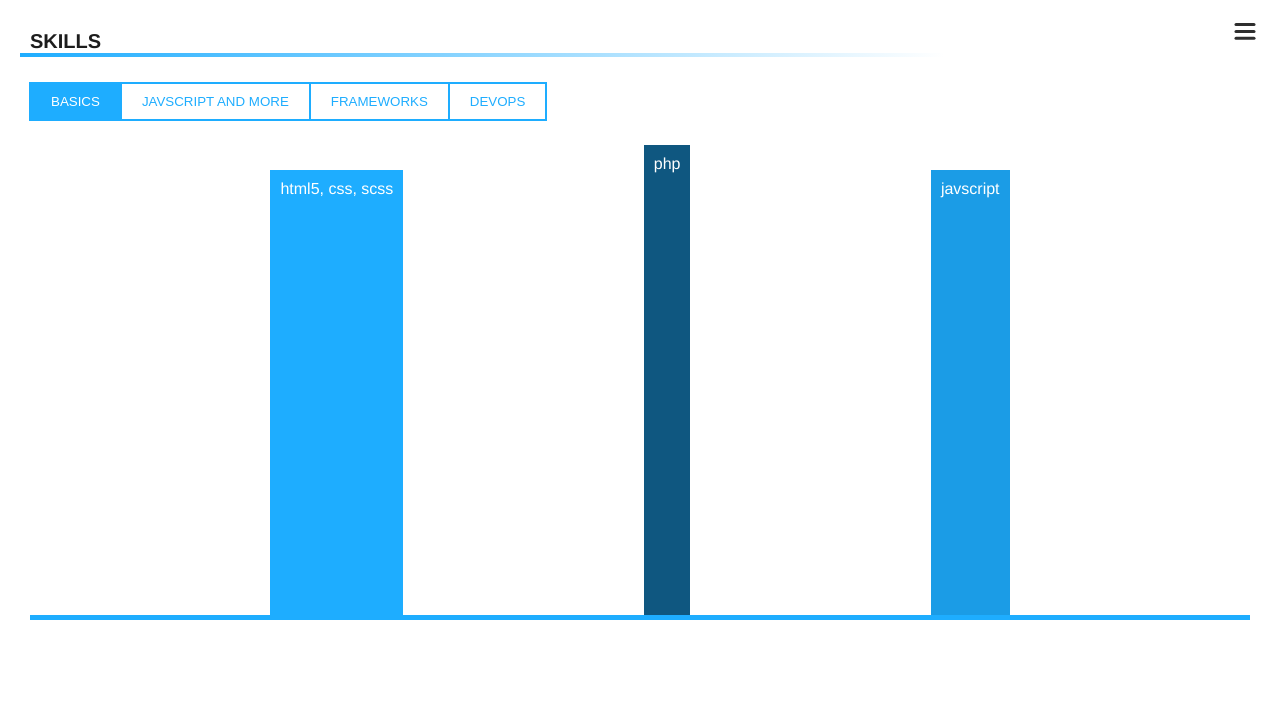
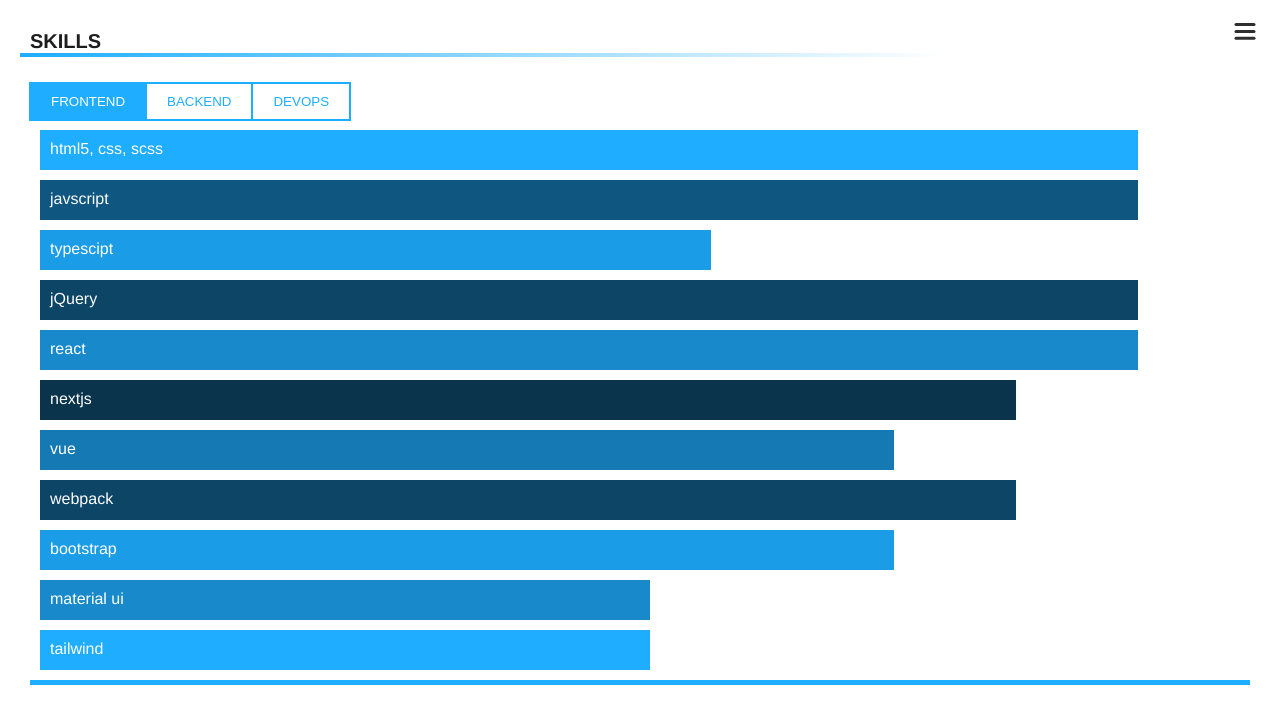
Before and after one commit to captain-fatbeard/personal-website, a Next.js app: page /skills in a window 1280 px wide. Shown: the top 724 px of the page. Built offline with nearby package versions, Linux system fonts and the light colour scheme.

Commit message:
update skills page

```diff
--- a/components/Graph/index.tsx
+++ b/components/Graph/index.tsx
@@ -18,8 +18,8 @@
                 <motion.div
                     key={skill.title}
                     className={styles.bar}
-                    animate={{ height: `${skill.level}%` }}
-                    initial={ {height: '0%'} }
+                    animate={{ width: `${skill.level}%` }}
+                    initial={ {width: '0%'} }
                     transition={{ ease: 'easeOut', duration: Math.random() * (2 - 0.3) + 0.3 }}
                 >
                     {skill.title}
--- a/components/Graph/styles.module.css
+++ b/components/Graph/styles.module.css
@@ -1,41 +1,42 @@
 .container {
-    height: 500px;
-    display: flex;
-    align-items: flex-end;
     justify-content: space-evenly;
     border-bottom: 5px solid var(--design);
+
 }
 
 .bar {
+    margin: 10px;
     padding: 10px;
+    height: 40px;
     display: flex;
     color: var(--design-text);
+    overflow: hidden;
 }
 
-.bar:nth-of-type(1) {
+.bar:nth-of-type(1n) {
     background-color: var(--design-v1);
 
 }
-.bar:nth-of-type(2) {
+.bar:nth-of-type(2n) {
     background-color: var(--design-v2);
 }
 
-.bar:nth-of-type(3) {
+.bar:nth-of-type(3n) {
     background-color: var(--design-v3);
 }
 
-.bar:nth-of-type(4) {
+.bar:nth-of-type(4n) {
     background-color: var(--design-v4);
 }
 
-.bar:nth-of-type(5) {
+.bar:nth-of-type(5n) {
     background-color: var(--design-v5);
 }
 
-.bar:nth-of-type(6) {
+.bar:nth-of-type(6n) {
     background-color: var(--design-v6);
 }
 
-.bar:nth-of-type(7) {
+.bar:nth-of-type(7n) {
     background-color: var(--design-v7);
 }
--- a/pages/skills.tsx
+++ b/pages/skills.tsx
@@ -13,35 +13,39 @@
         level: number
     }
 
-    const basics: Skillset[] = [
+    const frontend: Skillset[] = [
         {title: 'html5, css, scss', level: 90},
-        {title: 'php', level: 95},
         {title: 'javscript', level: 90},
+        {title: 'typescipt', level: 55},
+        {title: 'jQuery', level: 90},
+        {title: 'react', level: 90},
+        {title: 'nextjs', level: 80},
+        {title: 'vue', level: 70},
+        {title: 'webpack', level: 80},
+        {title: 'bootstrap', level: 70},
+        {title: 'material ui', level: 50},
+        {title: 'tailwind', level: 50},
 	]
 
-    const javscript: Skillset[] = [
-        {title: 'typescipt', level: 30},
-        {title: 'jQuery', level: 90},
-        {title: 'react', level: 90},
-        {title: 'vue', level: 70},
+    const backend: Skillset[] = [
         {title: 'nodeJS', level: 80},
-	]
-
-    const frameworks: Skillset[] = [
-        {title: 'nextjs', level: 80},
         {title: 'fastify', level: 50},
         {title: 'express', level: 70},
         {title: 'laravel', level: 90},
+        {title: 'yii', level: 80},
+        {title: 'SQL', level: 90},
+        {title: 'php', level: 95},
 	]
 
     const devops: Skillset[] = [
         {title: 'docker', level: 80},
+        {title: 'nginx', level: 80},
         {title: 'kubernetes', level: 70},
         {title: 'gcp', level: 65},
         {title: 'aws', level: 40},
 	]
 
-    const [activeSkillset, setActiveSkillset] = useState<Array<Skillset>>(basics)
+    const [activeSkillset, setActiveSkillset] = useState<Array<Skillset>>(frontend)
 
     return <>
 		<Head>
@@ -53,9 +57,8 @@
 		<div className={styles.container}>
 			<UnderlinedTitle title="Skills"/>
 
-            <button className={`${styles.button} ${activeSkillset[0].title === basics[0].title && styles.active}`} onClick={() => setActiveSkillset(basics)}>basics</button>
-            <button className={`${styles.button} ${activeSkillset[0].title === javscript[0].title && styles.active}`} onClick={() => setActiveSkillset(javscript)}>javscript and more</button>
-            <button className={`${styles.button} ${activeSkillset[0].title === frameworks[0].title && styles.active}`} onClick={() => setActiveSkillset(frameworks)}>frameworks</button>
+            <button className={`${styles.button} ${activeSkillset[0].title === frontend[0].title && styles.active}`} onClick={() => setActiveSkillset(frontend)}>frontend</button>
+            <button className={`${styles.button} ${activeSkillset[0].title === backend[0].title && styles.active}`} onClick={() => setActiveSkillset(backend)}>backend</button>
             <button className={`${styles.button} ${activeSkillset[0].title === devops[0].title && styles.active}`} onClick={() => setActiveSkillset(devops)}>devops</button>
 
             <Graph skillset={activeSkillset} />
```
